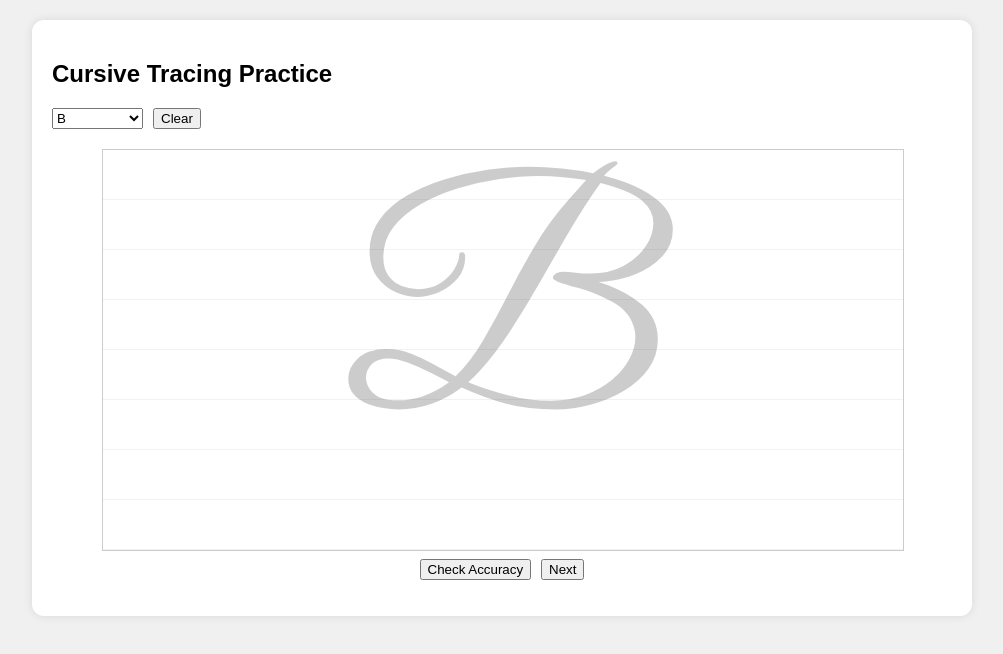
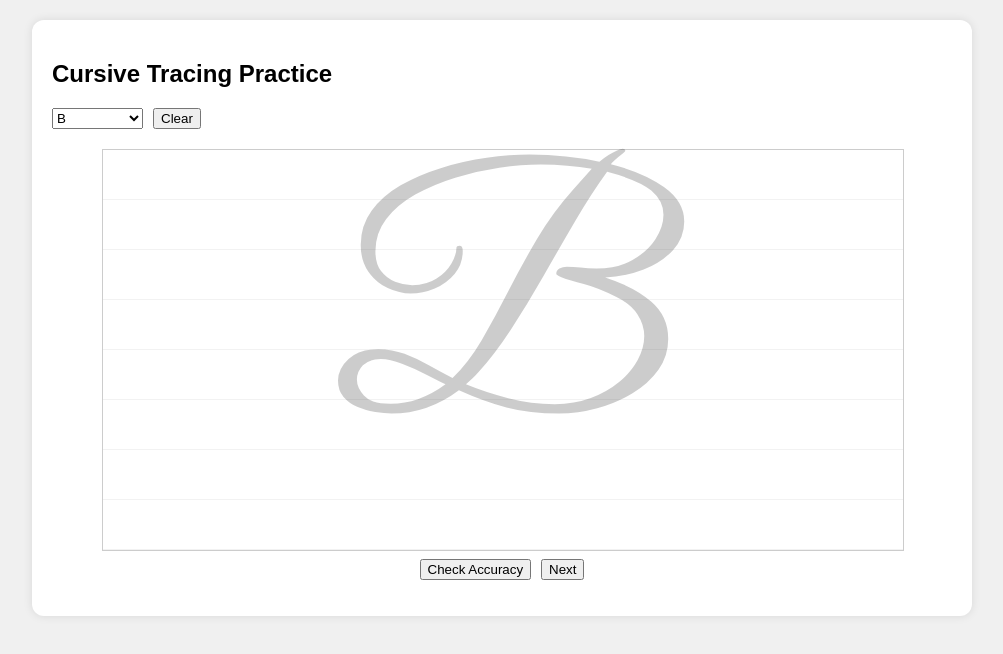
Before and after one commit to harshachv/cursive-tracing-app, a plain HTML site: page index.html in a window 1280 px wide. Both pictures are taken after a click on the button "Check Accuracy". Shown: the whole page, without its empty margins (138-1141 px from the left). Drawn offline with Linux system fonts and the light colour scheme.

Commit message:
Update index.html

```diff
--- a/index.html
+++ b/index.html
@@ -42,7 +42,7 @@
     }
     .background-text {
       font-family: 'Great Vibes', cursive;
-      font-size: 300px;
+      font-size: 80px;
       color: rgba(0, 0, 0, 0.2);
       position: absolute;
       top: 50%;
@@ -120,7 +120,15 @@
       const text = practiceItems[index];
       backgroundDiv.innerText = text;
       select.value = index;
+      resizeBackgroundFont(text);
       clearCanvas();
+    }
+
+    function resizeBackgroundFont(text) {
+      const container = document.getElementById('canvas-container');
+      const canvasHeight = container.offsetHeight;
+      let fontSize = canvasHeight * 0.8;
+      backgroundDiv.style.fontSize = `${fontSize}px`;
     }
 
     canvas.addEventListener("mousedown", (e) => {
@@ -187,11 +195,14 @@
       bgCanvas.width = canvas.width;
       bgCanvas.height = canvas.height;
       const bgCtx = bgCanvas.getContext('2d');
-      bgCtx.font = '300px "Great Vibes"';
+
+      const bgText = backgroundDiv.innerText;
+      const fontSize = parseFloat(window.getComputedStyle(backgroundDiv).fontSize);
+      bgCtx.font = `${fontSize}px 'Great Vibes'`;
       bgCtx.fillStyle = 'rgba(0,0,0,0.8)';
       bgCtx.textAlign = 'center';
       bgCtx.textBaseline = 'middle';
-      bgCtx.fillText(backgroundDiv.innerText, canvas.width/2, canvas.height/2);
+      bgCtx.fillText(bgText, canvas.width/2, canvas.height/2);
 
       const userData = ctx.getImageData(0, 0, canvas.width, canvas.height).data;
       const bgData = bgCtx.getImageData(0, 0, canvas.width, canvas.height).data;
```
